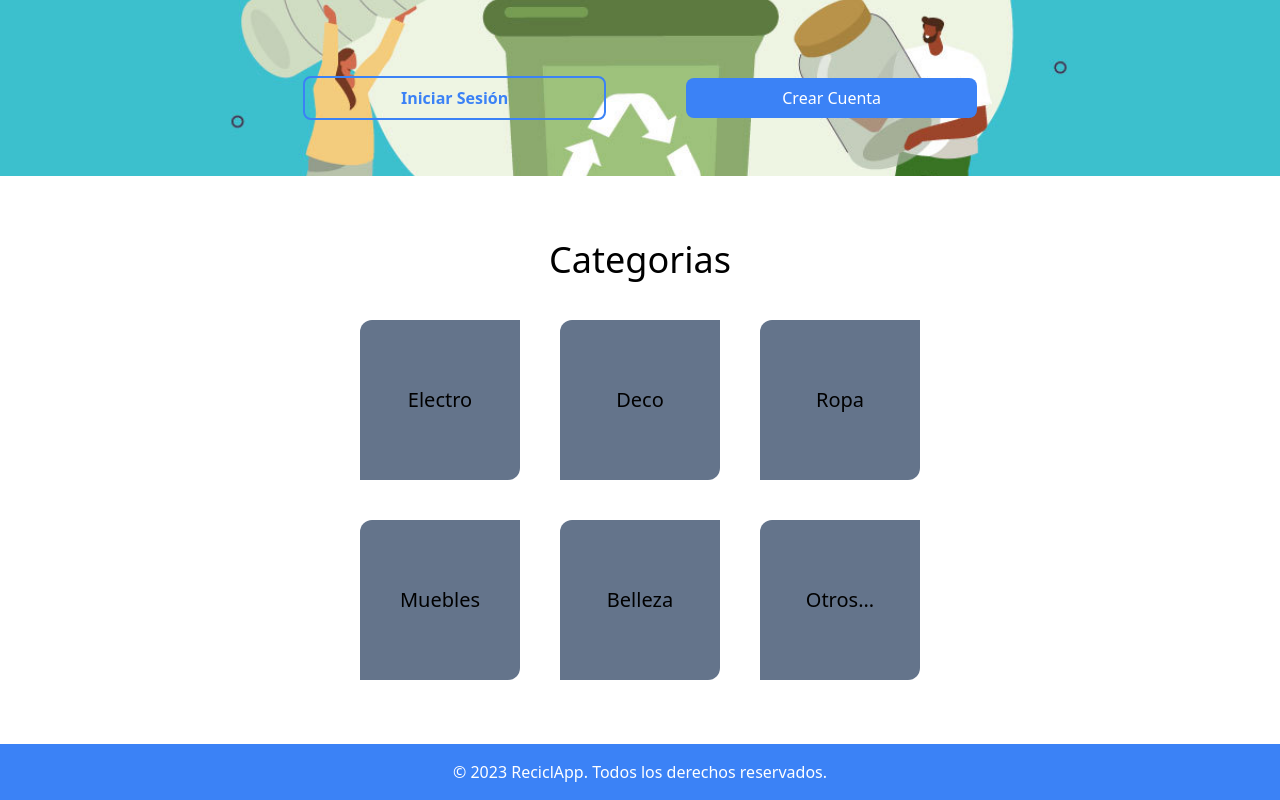
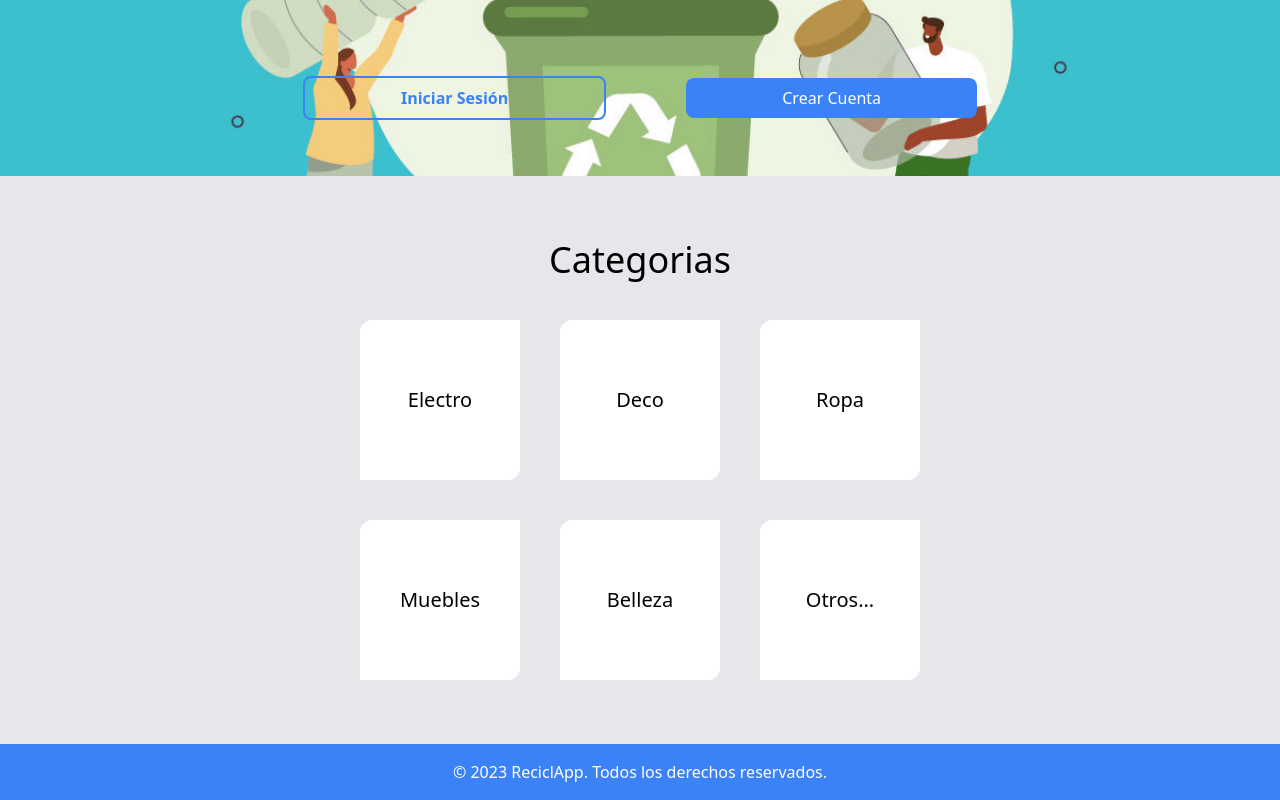
Before and after one commit to No-Country/s11-02-m-node-react, a Next.js app in the folder front/: page /LandingPage in a window 1280 px wide. Shown: the part 1878-2678 px from the top of the page. Built offline with nearby package versions, Linux system fonts and the light colour scheme.

Commit message:
Feat/CategoryFilter

```diff
--- /dev/null
+++ b/front/app/Products/[id]/page.js
@@ -0,0 +1,31 @@
+import { products } from '@/app/components/Products/productos';
+import Image from 'next/image';
+function productCategory({ params }) {
+     const productSearch = products.filter((e) => params.id === e.category);
+     return (
+          <div>
+               {productSearch.map((product) => (
+                    <div
+                         key={product.id}
+                         className="bg-white border p-8 rounded-md shadow-md hover:shadow-lg w-150 ">
+                         <Image
+                              src={product.image}
+                              alt={product.name}
+                              className=" mx-auto w-1/2 md:w-52 md:h-52 object-cover mb-2"
+                         />
+                         <p className="text-xl font-semibold mb-6 mt-6">
+                              {product.name}
+                         </p>
+                         <p className="text-sm text-gray-500 mb-2">
+                              {product.description}
+                         </p>
+                         <p className="text-xl font-semibold mt-3">
+                              {product.price}
+                         </p>
+                    </div>
+               ))}
+          </div>
+     );
+}
+
+export default productCategory;
--- /dev/null
+++ b/front/app/Products/page.js
@@ -0,0 +1,7 @@
+import React from 'react';
+
+function index() {
+     return <div>Estas en productos</div>;
+}
+
+export default index;
--- a/front/app/components/Category/Category.js
+++ b/front/app/components/Category/Category.js
@@ -1,19 +1,49 @@
+'use client';
 import React from 'react';
+import { useRouter } from 'next/navigation';
 
 function Category() {
+     const router = useRouter();
+     function onClick(category = '') {
+          router.push(`Products/${category}`);
+     }
      return (
-          <div className=" bg-white p-16  ">
+          <div className=" bg-gray-200 p-16  ">
                <ul className="flex flex-col items-center justify-center gap-10 text-xl flex-wrap">
                     <h1 className="text-black text-4xl  ">Categorias</h1>
                     <div className="flex flex-row gap-10 justify-center items-center flex-wrap">
-                         <li className="categoryDiv">Electro</li>
-                         <li className="categoryDiv">Deco</li>
-                         <li className="categoryDiv">Ropa</li>
+                         <li
+                              className="categoryDiv"
+                              onClick={() => onClick('Electro')}>
+                              Electro
+                         </li>
+                         <li
+                              className="categoryDiv"
+                              onClick={() => onClick('Deco')}>
+                              Deco
+                         </li>
+                         <li
+                              className="categoryDiv"
+                              onClick={() => onClick('Ropa')}>
+                              Ropa
+                         </li>
                     </div>
                     <div className="flex flex-row gap-10 justify-center items-center flex-wrap">
-                         <li className="categoryDiv">Muebles</li>
-                         <li className="categoryDiv ">Belleza</li>
-                         <li className="categoryDiv ">Otros...</li>
+                         <li
+                              className="categoryDiv"
+                              onClick={() => onClick('Muebles')}>
+                              Muebles
+                         </li>
+                         <li
+                              className="categoryDiv "
+                              onClick={() => onClick('Belleza')}>
+                              Belleza
+                         </li>
+                         <li
+                              className="categoryDiv "
+                              onClick={() => onClick('Otros')}>
+                              Otros...
+                         </li>
                     </div>
                </ul>
           </div>
--- a/front/app/globals.css
+++ b/front/app/globals.css
@@ -1,7 +1,6 @@
 @tailwind base;
 @tailwind components;
 @tailwind utilities;
-
 
 /* :root {
   --foreground-rgb: 0, 0, 0;
@@ -25,14 +24,12 @@ body {
                rgb(var(--background-end-rgb))
           )
           rgb(var(--background-start-rgb));
-
 }
-
 
 .categoryDiv {
      border-top-left-radius: 0.75rem;
      border-bottom-right-radius: 0.75rem;
-     background-color: rgb(100 116 139);
+     background-color: white;
      height: 10rem;
      width: 10rem;
      display: flex;
```
Also changed, not shown: 1 other file (tests, documents, lock files or other folders).
